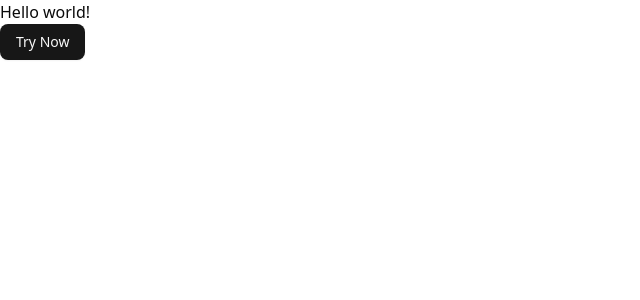
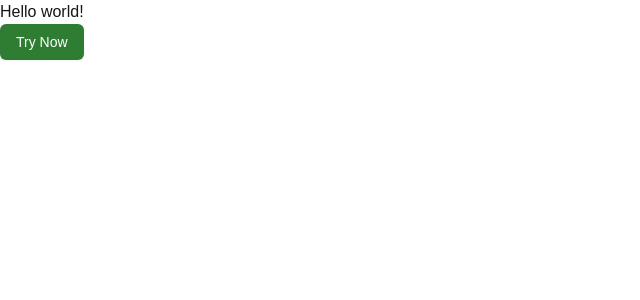
Before and after one commit to rapelista/keenerja, a Next.js app: page / in a window 1280 px wide. Shown: the top 300 px of the page, without its empty margins (0-640 px from the left). Built offline with nearby package versions, Linux system fonts and the light colour scheme.

Commit message:
feat(styles): refactor CSS variables and remove dark theme configuration

```diff
--- a/src/styles/globals.css
+++ b/src/styles/globals.css
@@ -2,48 +2,6 @@
 @import "tailwindcss";
 @import "tw-animate-css";
 @import "./variables.css";
-
-/* Custom variant for dark mode */
-@custom-variant dark (&:is(.dark *));
-
-/* Tailwind theme configuration */
-@theme inline {
-  --radius-sm: calc(var(--radius) - 4px);
-  --radius-md: calc(var(--radius) - 2px);
-  --radius-lg: var(--radius);
-  --radius-xl: calc(var(--radius) + 4px);
-  --color-background: var(--background);
-  --color-foreground: var(--foreground);
-  --color-card: var(--card);
-  --color-card-foreground: var(--card-foreground);
-  --color-popover: var(--popover);
-  --color-popover-foreground: var(--popover-foreground);
-  --color-primary: var(--primary);
-  --color-primary-foreground: var(--primary-foreground);
-  --color-secondary: var(--secondary);
-  --color-secondary-foreground: var(--secondary-foreground);
-  --color-muted: var(--muted);
-  --color-muted-foreground: var(--muted-foreground);
-  --color-accent: var(--accent);
-  --color-accent-foreground: var(--accent-foreground);
-  --color-destructive: var(--destructive);
-  --color-border: var(--border);
-  --color-input: var(--input);
-  --color-ring: var(--ring);
-  --color-chart-1: var(--chart-1);
-  --color-chart-2: var(--chart-2);
-  --color-chart-3: var(--chart-3);
-  --color-chart-4: var(--chart-4);
-  --color-chart-5: var(--chart-5);
-  --color-sidebar: var(--sidebar);
-  --color-sidebar-foreground: var(--sidebar-foreground);
-  --color-sidebar-primary: var(--sidebar-primary);
-  --color-sidebar-primary-foreground: var(--sidebar-primary-foreground);
-  --color-sidebar-accent: var(--sidebar-accent);
-  --color-sidebar-accent-foreground: var(--sidebar-accent-foreground);
-  --color-sidebar-border: var(--sidebar-border);
-  --color-sidebar-ring: var(--sidebar-ring);
-}
 
 /* Base styles */
 @layer base {
--- a/src/styles/variables.css
+++ b/src/styles/variables.css
@@ -1,82 +1,105 @@
-/* CSS Custom Properties / Variables */
+:root {
+  --background: oklch(1 0 0);
+  --foreground: oklch(0.2046 0 0);
+  --card: oklch(0.9851 0 0);
+  --card-foreground: oklch(0.1344 0 0);
+  --popover: oklch(0.9851 0 0);
+  --popover-foreground: oklch(0.1344 0 0);
+  --primary: oklch(0.5234 0.1347 144.1672);
+  --primary-foreground: oklch(1 0 0);
+  --secondary: oklch(0.9571 0.021 147.636);
+  --secondary-foreground: oklch(0.4254 0.1159 144.3078);
+  --muted: oklch(0.9612 0 0);
+  --muted-foreground: oklch(0.3407 0 0);
+  --accent: oklch(0.8952 0.0504 146.0366);
+  --accent-foreground: oklch(0.4254 0.1159 144.3078);
+  --destructive: oklch(0.5386 0.1937 26.7249);
+  --destructive-foreground: oklch(1 0 0);
+  --border: oklch(0.9353 0.0091 134.8748);
+  --input: oklch(0.8805 0.0208 74.6428);
+  --ring: oklch(0.5234 0.1347 144.1672);
+  --chart-1: oklch(0.6731 0.1624 144.2083);
+  --chart-2: oklch(0.5752 0.1446 144.1813);
+  --chart-3: oklch(0.5234 0.1347 144.1672);
+  --chart-4: oklch(0.4254 0.1159 144.3078);
+  --chart-5: oklch(0.2157 0.0453 145.7256);
+  --sidebar: oklch(0.9851 0 0);
+  --sidebar-foreground: oklch(0.1344 0 0);
+  --sidebar-primary: oklch(0.5234 0.1347 144.1672);
+  --sidebar-primary-foreground: oklch(1 0 0);
+  --sidebar-accent: oklch(0.8952 0.0504 146.0366);
+  --sidebar-accent-foreground: oklch(0.4254 0.1159 144.3078);
+  --sidebar-border: oklch(0.8761 0 0);
+  --sidebar-ring: oklch(0.5234 0.1347 144.1672);
+  --font-sans: Geist, ui-sans-serif, sans-serif, system-ui;
+  --font-serif: Inter, ui-sans-serif, sans-serif, system-ui;
+  --font-mono: Geist Mono, ui-monospace, monospace;
+  --radius: 0.5rem;
+  --shadow-2xs: 0 1px 3px 0px hsl(0 0% 0% / 0.05);
+  --shadow-xs: 0 1px 3px 0px hsl(0 0% 0% / 0.05);
+  --shadow-sm: 0 1px 3px 0px hsl(0 0% 0% / 0.1),
+    0 1px 2px -1px hsl(0 0% 0% / 0.1);
+  --shadow: 0 1px 3px 0px hsl(0 0% 0% / 0.1), 0 1px 2px -1px hsl(0 0% 0% / 0.1);
+  --shadow-md: 0 1px 3px 0px hsl(0 0% 0% / 0.1),
+    0 2px 4px -1px hsl(0 0% 0% / 0.1);
+  --shadow-lg: 0 1px 3px 0px hsl(0 0% 0% / 0.1),
+    0 4px 6px -1px hsl(0 0% 0% / 0.1);
+  --shadow-xl: 0 1px 3px 0px hsl(0 0% 0% / 0.1),
+    0 8px 10px -1px hsl(0 0% 0% / 0.1);
+  --shadow-2xl: 0 1px 3px 0px hsl(0 0% 0% / 0.25);
+  --tracking-normal: 0em;
+  --spacing: 0.25rem;
+}
 
-:root {
-  /* Spacing & Layout */
-  --radius: 0.625rem;
+@theme inline {
+  --color-background: var(--background);
+  --color-foreground: var(--foreground);
+  --color-card: var(--card);
+  --color-card-foreground: var(--card-foreground);
+  --color-popover: var(--popover);
+  --color-popover-foreground: var(--popover-foreground);
+  --color-primary: var(--primary);
+  --color-primary-foreground: var(--primary-foreground);
+  --color-secondary: var(--secondary);
+  --color-secondary-foreground: var(--secondary-foreground);
+  --color-muted: var(--muted);
+  --color-muted-foreground: var(--muted-foreground);
+  --color-accent: var(--accent);
+  --color-accent-foreground: var(--accent-foreground);
+  --color-destructive: var(--destructive);
+  --color-destructive-foreground: var(--destructive-foreground);
+  --color-border: var(--border);
+  --color-input: var(--input);
+  --color-ring: var(--ring);
+  --color-chart-1: var(--chart-1);
+  --color-chart-2: var(--chart-2);
+  --color-chart-3: var(--chart-3);
+  --color-chart-4: var(--chart-4);
+  --color-chart-5: var(--chart-5);
+  --color-sidebar: var(--sidebar);
+  --color-sidebar-foreground: var(--sidebar-foreground);
+  --color-sidebar-primary: var(--sidebar-primary);
+  --color-sidebar-primary-foreground: var(--sidebar-primary-foreground);
+  --color-sidebar-accent: var(--sidebar-accent);
+  --color-sidebar-accent-foreground: var(--sidebar-accent-foreground);
+  --color-sidebar-border: var(--sidebar-border);
+  --color-sidebar-ring: var(--sidebar-ring);
+
+  --font-sans: var(--font-sans);
+  --font-mono: var(--font-mono);
+  --font-serif: var(--font-serif);
+
   --radius-sm: calc(var(--radius) - 4px);
   --radius-md: calc(var(--radius) - 2px);
   --radius-lg: var(--radius);
   --radius-xl: calc(var(--radius) + 4px);
 
-  /* Light Theme Colors */
-  --background: oklch(1 0 0);
-  --foreground: oklch(0.145 0 0);
-  --card: oklch(1 0 0);
-  --card-foreground: oklch(0.145 0 0);
-  --popover: oklch(1 0 0);
-  --popover-foreground: oklch(0.145 0 0);
-  --primary: oklch(0.205 0 0);
-  --primary-foreground: oklch(0.985 0 0);
-  --secondary: oklch(0.97 0 0);
-  --secondary-foreground: oklch(0.205 0 0);
-  --muted: oklch(0.97 0 0);
-  --muted-foreground: oklch(0.556 0 0);
-  --accent: oklch(0.97 0 0);
-  --accent-foreground: oklch(0.205 0 0);
-  --destructive: oklch(0.577 0.245 27.325);
-  --border: oklch(0.922 0 0);
-  --input: oklch(0.922 0 0);
-  --ring: oklch(0.708 0 0);
-
-  /* Chart Colors */
-  --chart-1: oklch(0.646 0.222 41.116);
-  --chart-2: oklch(0.6 0.118 184.704);
-  --chart-3: oklch(0.398 0.07 227.392);
-  --chart-4: oklch(0.828 0.189 84.429);
-  --chart-5: oklch(0.769 0.188 70.08);
-
-  /* Sidebar Colors */
-  --sidebar: oklch(0.985 0 0);
-  --sidebar-foreground: oklch(0.145 0 0);
-  --sidebar-primary: oklch(0.205 0 0);
-  --sidebar-primary-foreground: oklch(0.985 0 0);
-  --sidebar-accent: oklch(0.97 0 0);
-  --sidebar-accent-foreground: oklch(0.205 0 0);
-  --sidebar-border: oklch(0.922 0 0);
-  --sidebar-ring: oklch(0.708 0 0);
+  --shadow-2xs: var(--shadow-2xs);
+  --shadow-xs: var(--shadow-xs);
+  --shadow-sm: var(--shadow-sm);
+  --shadow: var(--shadow);
+  --shadow-md: var(--shadow-md);
+  --shadow-lg: var(--shadow-lg);
+  --shadow-xl: var(--shadow-xl);
+  --shadow-2xl: var(--shadow-2xl);
 }
-
-/* Dark Theme */
-.dark {
-  --background: oklch(0.145 0 0);
-  --foreground: oklch(0.985 0 0);
-  --card: oklch(0.205 0 0);
-  --card-foreground: oklch(0.985 0 0);
-  --popover: oklch(0.205 0 0);
-  --popover-foreground: oklch(0.985 0 0);
-  --primary: oklch(0.922 0 0);
-  --primary-foreground: oklch(0.205 0 0);
-  --secondary: oklch(0.269 0 0);
-  --secondary-foreground: oklch(0.985 0 0);
-  --muted: oklch(0.269 0 0);
-  --muted-foreground: oklch(0.708 0 0);
-  --accent: oklch(0.269 0 0);
-  --accent-foreground: oklch(0.985 0 0);
-  --destructive: oklch(0.704 0.191 22.216);
-  --border: oklch(1 0 0 / 10%);
-  --input: oklch(1 0 0 / 15%);
-  --ring: oklch(0.556 0 0);
-  --chart-1: oklch(0.488 0.243 264.376);
-  --chart-2: oklch(0.696 0.17 162.48);
-  --chart-3: oklch(0.769 0.188 70.08);
-  --chart-4: oklch(0.627 0.265 303.9);
-  --chart-5: oklch(0.645 0.246 16.439);
-  --sidebar: oklch(0.205 0 0);
-  --sidebar-foreground: oklch(0.985 0 0);
-  --sidebar-primary: oklch(0.488 0.243 264.376);
-  --sidebar-primary-foreground: oklch(0.985 0 0);
-  --sidebar-accent: oklch(0.269 0 0);
-  --sidebar-accent-foreground: oklch(0.985 0 0);
-  --sidebar-border: oklch(1 0 0 / 10%);
-  --sidebar-ring: oklch(0.556 0 0);
-}
```
